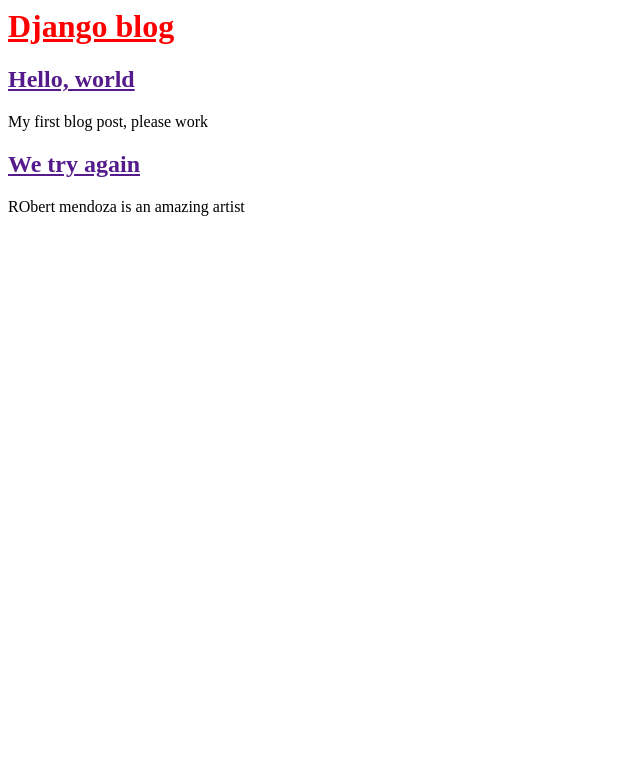
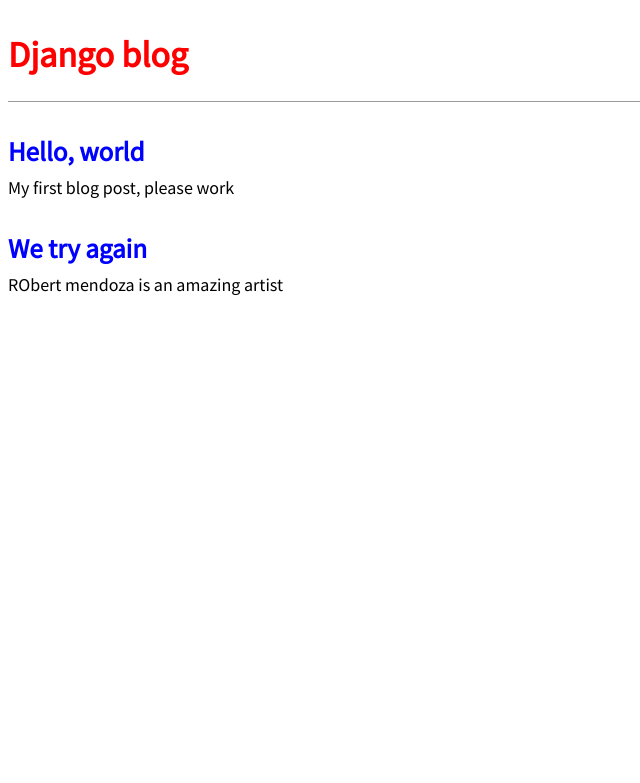
Before and after one commit to Elai5/blog, a Django app: page / in a window 1280 px wide. Shown: the top 783 px of the page, without its empty margins (0-640 px from the left). Run offline with Django 4.2, Linux system fonts and the light colour scheme; data comes from the database, SQL or seed files in the repository.

Commit message:
modified styel to show changes on hover and homepage

```diff
--- a/blog/templates/base.html
+++ b/blog/templates/base.html
@@ -2,6 +2,8 @@
 <html>
     <head>
         <title>Django blog</title>
+        <link href="https://fonts.googleapis.com/css?family=Source+Sans+Pro:400"
+            rel="stylesheet">
         <link rel="stylesheet" href="{% static 'css/base.css' %}">
     </head>
     <body>
--- a/static/css/base.css
+++ b/static/css/base.css
@@ -1,3 +1,38 @@
+body {
+font-family: 'Source Sans Pro', sans-serif;
+font-size: 18px;
+}
+header {
+border-bottom: 1px solid #999;
+margin-bottom: 2rem;
+display: flex;
+}
 header h1 a {
-    color: red;
+color: red;
+text-decoration: none;
 }
+.nav-left {
+margin-right: auto;
+}
+.nav-right {
+display: flex;
+padding-top: 2rem;
+}
+.post-entry {
+margin-bottom: 2rem;
+}
+.post-entry h2 {
+margin: 0.5rem 0;
+}
+.post-entry h2 a,
+.post-entry h2 a:visited {
+color: blue;
+text-decoration: none;
+}
+.post-entry p {
+margin: 0;
+font-weight: 400;
+}
+.post-entry h2 a:hover {
+color: red;
+}
```
